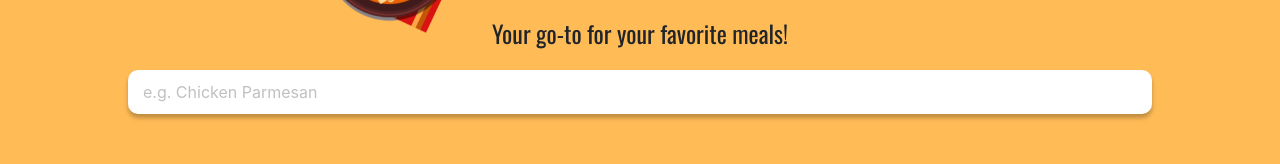
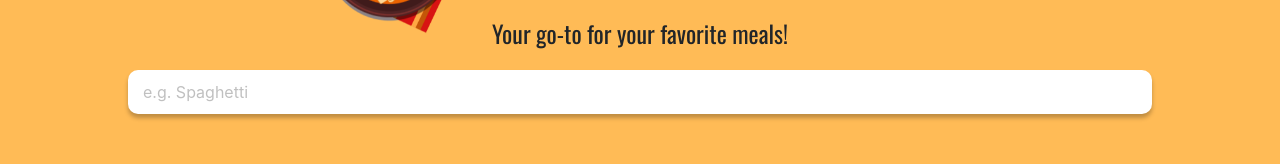
Before and after one commit to tom318267/delectable, a React (Create React App) app: page / in a window 1280 px wide. Shown: the part 306-470 px from the top of the page. Built offline with nearby package versions, Linux system fonts and the light colour scheme; no server answers.

Commit message:
adjust searchbar

```diff
--- a/src/components/Meal/Meal.js
+++ b/src/components/Meal/Meal.js
@@ -12,7 +12,7 @@ const Meal = ({ id, name, image, instructions, origin, category }) => {
           <h5 className="card-title">{name}</h5>
           <p className="card-text">Type: {category}</p>
           <Link to={`/meal/${id}`} className="btn btn-primary">
-            Details
+            More Info
           </Link>
         </div>
       </div>
--- a/src/components/Searchbar/Searchbar.js
+++ b/src/components/Searchbar/Searchbar.js
@@ -15,7 +15,7 @@ const Searchbar = () => {
       <input
         onChange={searchRecipe}
         type="text"
-        placeholder="e.g. Chicken Parmesan"
+        placeholder="e.g. Spaghetti"
         ref={searchValue}
       />
     </div>
```
